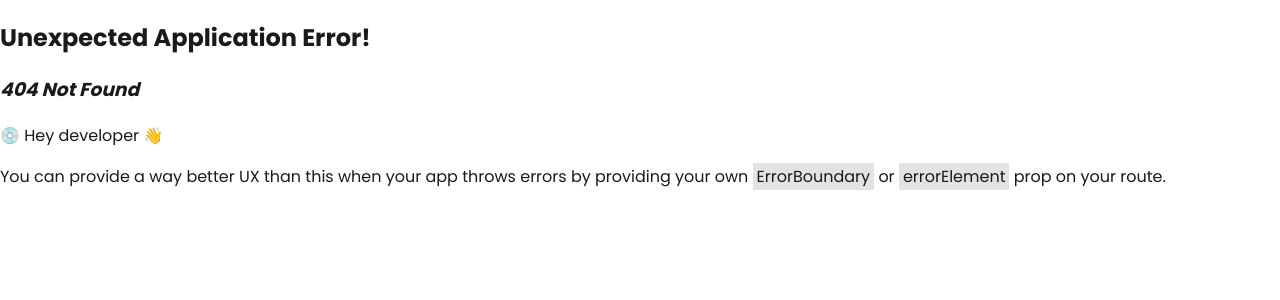
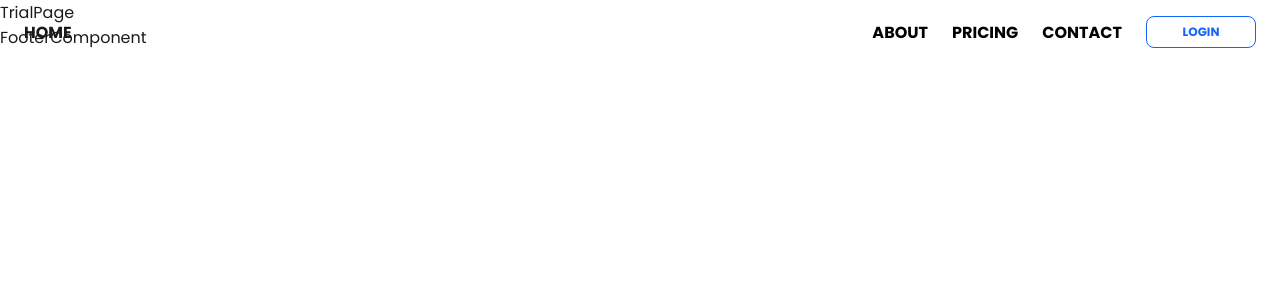
Before and after one commit to bukandicki/keda-erp, a React (Vite) app: page /trial/1 in a window 1280 px wide. Before the commit this address had no page. Shown: the top 300 px of the page. Built offline with nearby package versions, Linux system fonts and the light colour scheme.

Commit message:
feat(trial): add trial page

```diff
--- a/src/components/RouterProvider/index.tsx
+++ b/src/components/RouterProvider/index.tsx
@@ -4,6 +4,7 @@ import RootLayout from '../RootLayout';
 
 import RootPage from '../../routes/RootPage';
 import LoginPage from '../../routes/LoginPage';
+import TrialPage from '../../routes/TrialPage';
 
 const router = createBrowserRouter([
   {
@@ -17,6 +18,10 @@ const router = createBrowserRouter([
       {
         path: "/login",
         element: <LoginPage />,
+      },
+      {
+        path: "/trial/:tier",
+        element: <TrialPage />,
       }
     ]
   },
--- /dev/null
+++ b/src/routes/TrialPage/index.tsx
@@ -0,0 +1,7 @@
+import "./Trial.styles.scss"
+
+export default function TrialPage() {
+  return (
+    <main>TrialPage</main>
+  )
+}
```
Also changed, not shown: src/routes/TrialPage/Trial.styles.scss (added).
